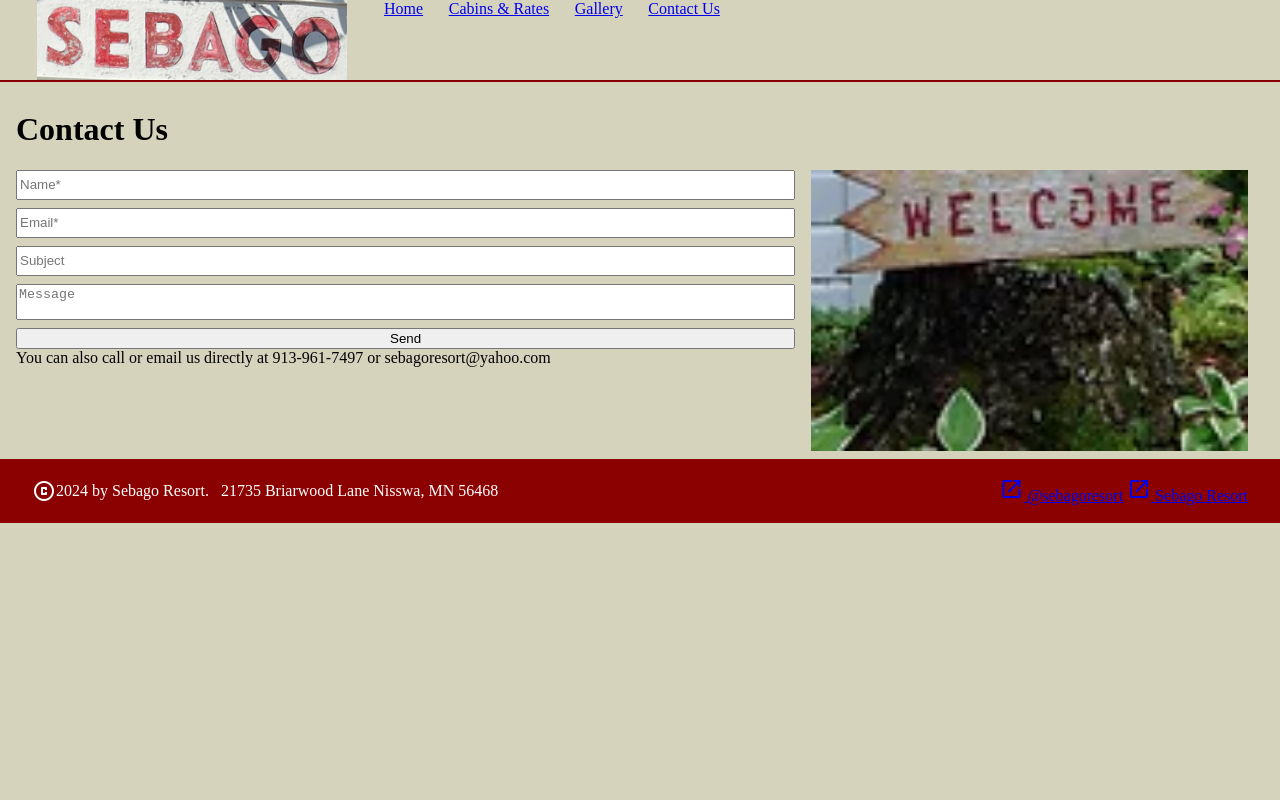
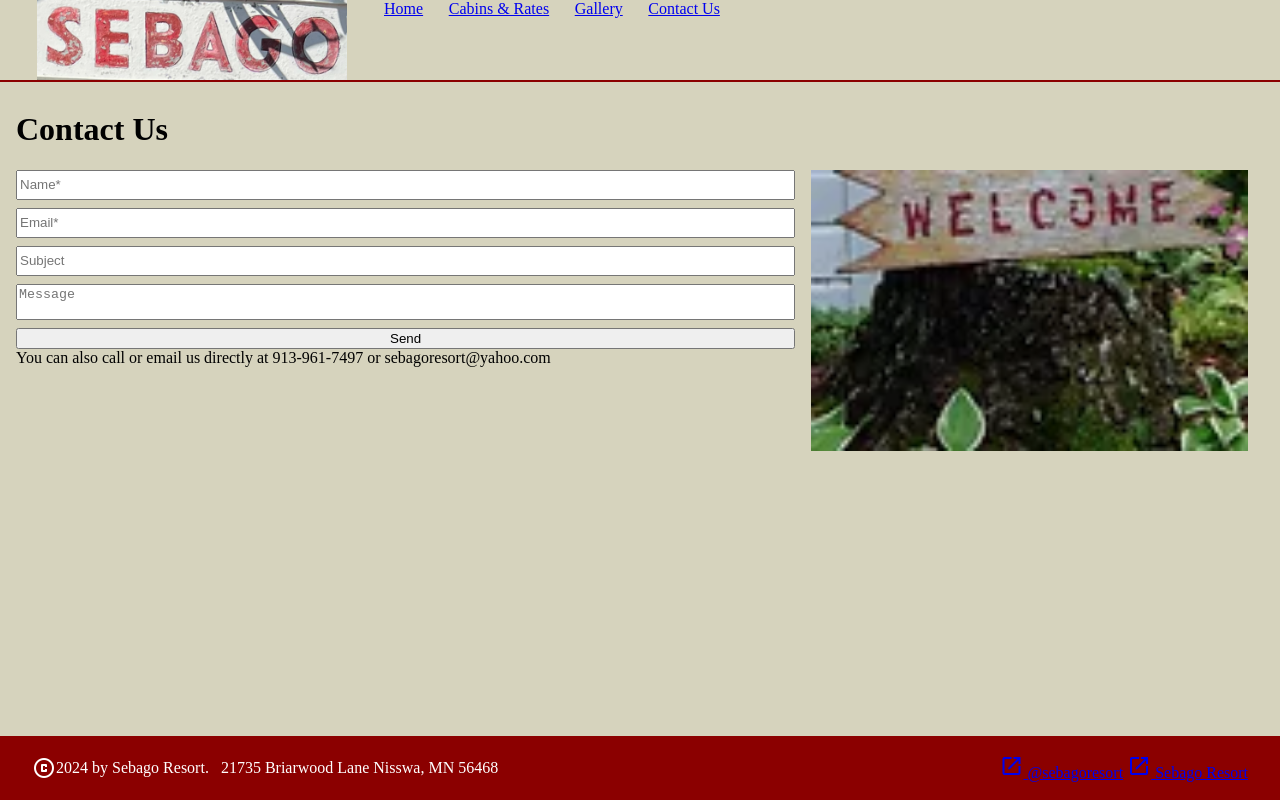
Before and after one commit to rmacdonald00/sebago, a SvelteKit app: page /contact-us in a window 1280 px wide. Built offline with nearby package versions, Linux system fonts and the light colour scheme.

Commit message:
fill page slot

```diff
--- a/src/routes/+layout.svelte
+++ b/src/routes/+layout.svelte
@@ -12,7 +12,7 @@
 	/>
 </svelte:head>
 
-<div class={'vertical-stack'}>
+<div class={'vertical-stack page'}>
 	<PageHeader />
 	<div class={'slot-content'}>
 		<slot />
@@ -23,5 +23,9 @@
 <style>
 	.slot-content {
 		padding: 0.5rem 1rem;
+		flex: 2;
+	}
+	.page {
+		height: 100vh;
 	}
 </style>
```
